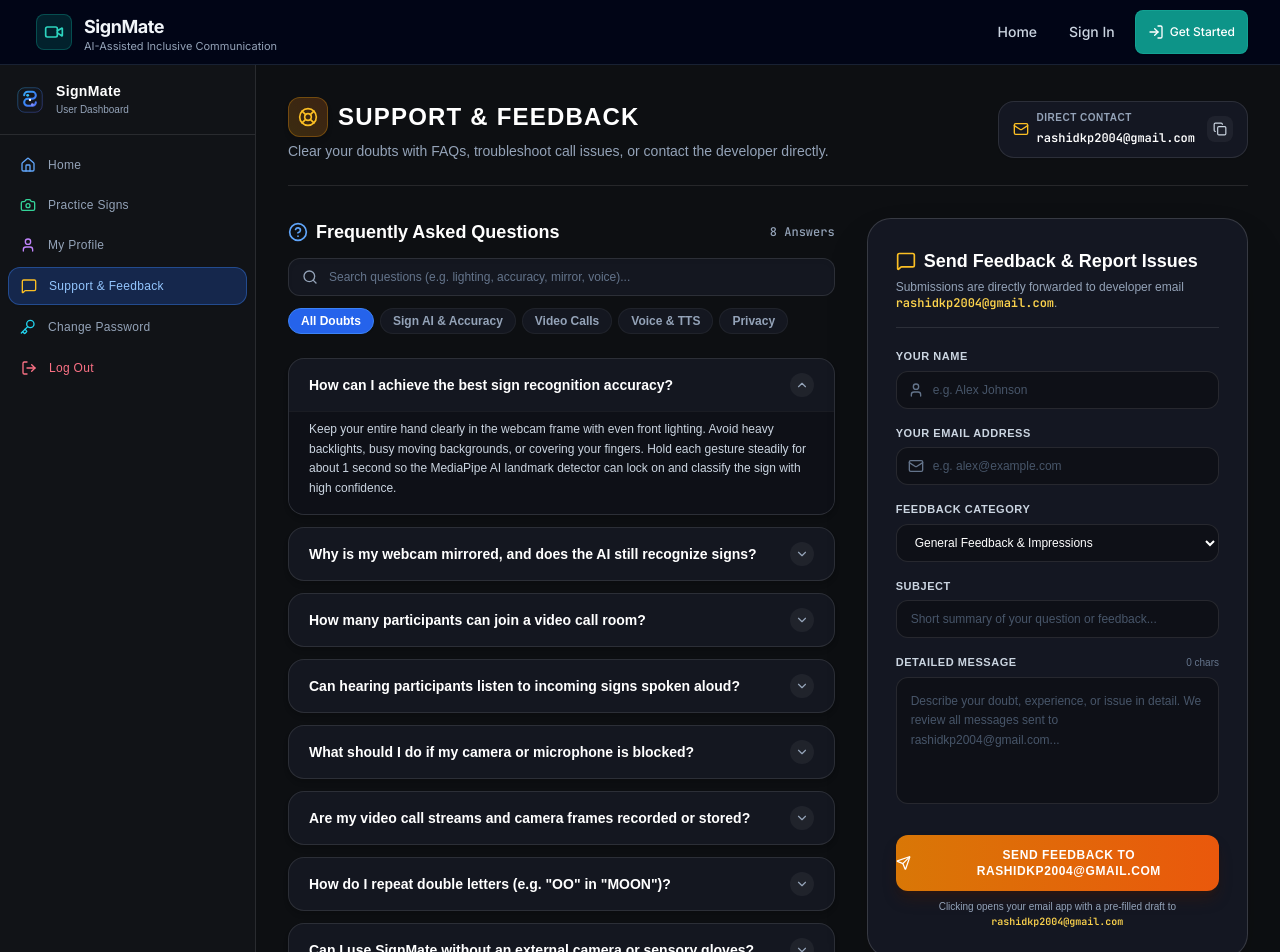
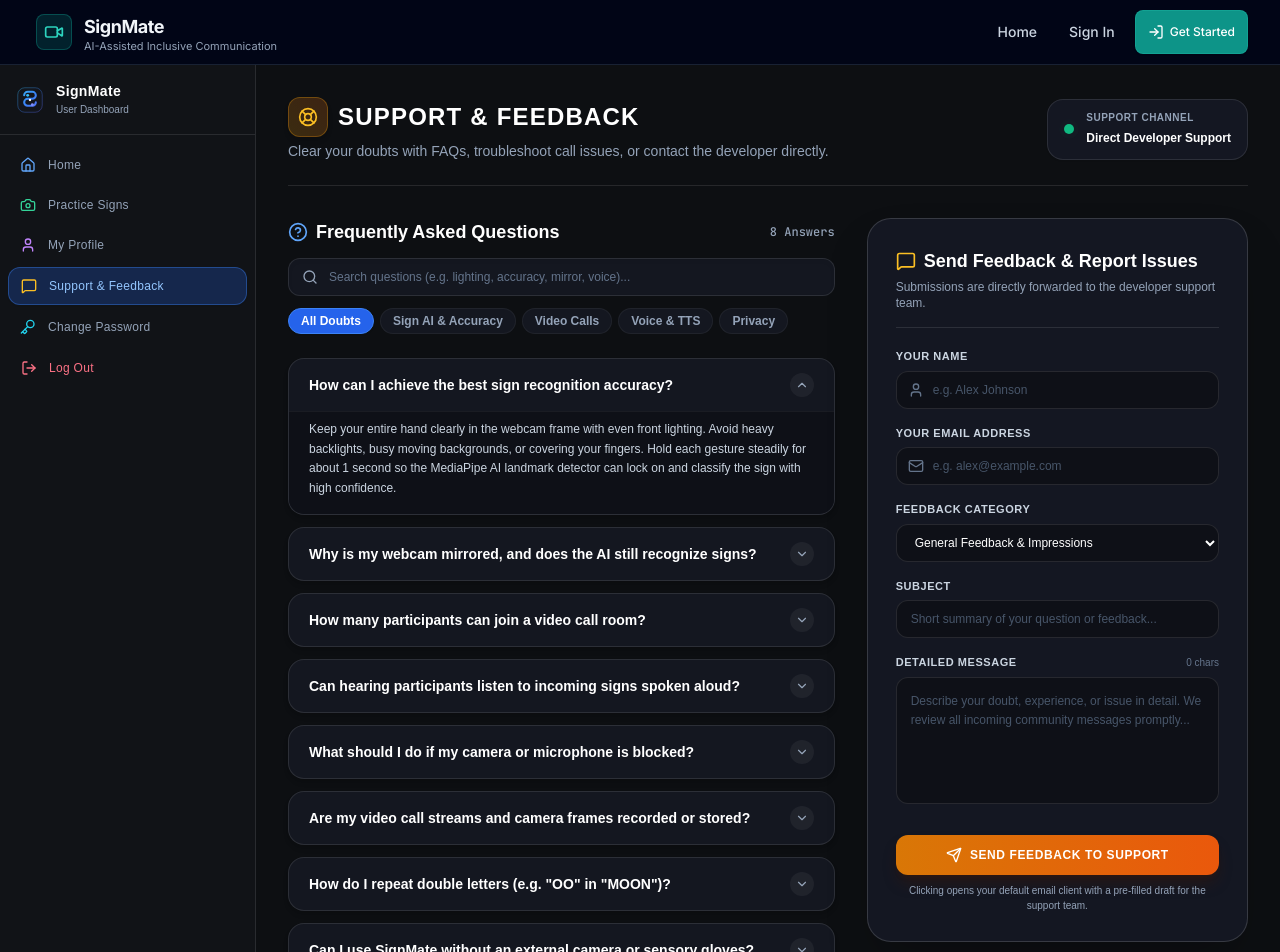
Before and after one commit to rashhiye/signmate-ai-for-inclusive-communication, a React (Vite) app: page /user/support in a window 1280 px wide. Shown: the top 952 px of the page. Built offline with nearby package versions, Linux system fonts and the light colour scheme; no server answers.

Commit message:
Hide public email display while preserving direct support mailto functionality

```diff
--- a/src/pages/user/UserSupportPage.tsx
+++ b/src/pages/user/UserSupportPage.tsx
@@ -8,8 +8,6 @@
   Send,
   Mail,
   User,
-  CheckCircle,
-  Copy,
   ChevronDown,
   Search,
   Sparkles,
@@ -100,7 +98,6 @@
     message: '',
   });
   const [isSubmitting, setIsSubmitting] = useState(false);
-  const [isCopied, setIsCopied] = useState(false);
 
   const SUPPORT_EMAIL = 'rashidkp2004@gmail.com';
 
@@ -116,17 +113,6 @@
 
   const toggleFaq = (id: string) => {
     setExpandedFaqId((prev) => (prev === id ? null : id));
-  };
-
-  const handleCopyEmail = () => {
-    navigator.clipboard.writeText(SUPPORT_EMAIL);
-    setIsCopied(true);
-    showToast({
-      type: 'success',
-      title: 'Email Copied',
-      message: `${SUPPORT_EMAIL} copied to clipboard!`,
-    });
-    setTimeout(() => setIsCopied(false), 2500);
   };
 
   const handleSubmitFeedback = (e: React.FormEvent) => {
@@ -159,14 +145,14 @@
 `
     );
 
-    // Open user's default email client addressed to rashidkp2004@gmail.com
+    // Open user's default email client addressed to support
     const mailtoUrl = `mailto:${SUPPORT_EMAIL}?subject=${emailSubject}&body=${emailBody}`;
     window.location.href = mailtoUrl;
 
     showToast({
       type: 'success',
-      title: 'Email Draft Created',
-      message: `Your default email client was opened to ${SUPPORT_EMAIL}. Thank you for your feedback!`,
+      title: 'Email Draft Ready',
+      message: 'Your default email client was opened with your feedback draft ready to send. Thank you!',
     });
 
     // Reset message
@@ -197,23 +183,18 @@
             </p>
           </div>
 
-          {/* Quick Direct Email Pill */}
-          <div className="flex items-center gap-2 bg-[#141722] border border-white/10 px-3.5 py-2 rounded-2xl shadow-sm self-start sm:self-auto">
-            <Mail className="w-4 h-4 text-amber-400 shrink-0" />
+          {/* Direct Support Status Badge */}
+          <div className="flex items-center gap-3 bg-[#141722] border border-white/10 px-4 py-2.5 rounded-2xl shadow-sm self-start sm:self-auto">
+            <div className="relative flex h-2.5 w-2.5">
+              <span className="animate-ping absolute inline-flex h-full w-full rounded-full bg-emerald-400 opacity-75"></span>
+              <span className="relative inline-flex rounded-full h-2.5 w-2.5 bg-emerald-500"></span>
+            </div>
             <div className="text-left">
               <span className="text-[10px] uppercase font-bold text-surface-400 block tracking-wider">
-                Direct Contact
+                Support Channel
               </span>
-              <span className="text-xs font-mono font-bold text-white">{SUPPORT_EMAIL}</span>
+              <span className="text-xs font-semibold text-white">Direct Developer Support</span>
             </div>
-            <button
-              type="button"
-              onClick={handleCopyEmail}
-              className="p-1.5 rounded-lg bg-white/5 hover:bg-white/10 text-surface-300 hover:text-white transition-colors cursor-pointer ml-1"
-              title="Copy developer email"
-            >
-              {isCopied ? <CheckCircle className="w-3.5 h-3.5 text-emerald-400" /> : <Copy className="w-3.5 h-3.5" />}
-            </button>
           </div>
         </div>
 
@@ -352,8 +333,7 @@
                   <h2 className="text-base sm:text-lg font-bold text-white">Send Feedback & Report Issues</h2>
                 </div>
                 <p className="text-xs text-surface-400">
-                  Submissions are directly forwarded to developer email{' '}
-                  <span className="text-amber-300 font-mono font-semibold">{SUPPORT_EMAIL}</span>.
+                  Submissions are directly forwarded to the developer support team.
                 </p>
               </div>
 
@@ -441,7 +421,7 @@
                     required
                     value={formData.message}
                     onChange={(e) => setFormData({ ...formData, message: e.target.value })}
-                    placeholder="Describe your doubt, experience, or issue in detail. We review all messages sent to rashidkp2004@gmail.com..."
+                    placeholder="Describe your doubt, experience, or issue in detail. We review all incoming community messages promptly..."
                     className="w-full p-3.5 rounded-xl bg-[#0e1017] border border-white/10 text-xs text-white placeholder:text-surface-600 outline-none focus:border-amber-500 transition-colors resize-none leading-relaxed"
                   />
                 </div>
@@ -454,11 +434,10 @@
                     className="w-full py-3 rounded-xl bg-gradient-to-r from-amber-600 to-orange-600 hover:from-amber-500 hover:to-orange-500 text-white font-bold text-xs uppercase tracking-wider flex items-center justify-center gap-2 transition-all shadow-lg shadow-amber-950/40 cursor-pointer disabled:opacity-50"
                   >
                     <Send className="w-4 h-4" />
-                    <span>Send Feedback to {SUPPORT_EMAIL}</span>
+                    <span>Send Feedback to Support</span>
                   </button>
                   <p className="text-[10px] text-surface-400 text-center mt-2">
-                    Clicking opens your email app with a pre-filled draft to{' '}
-                    <span className="font-mono text-amber-300 font-semibold">{SUPPORT_EMAIL}</span>
+                    Clicking opens your default email client with a pre-filled draft for the support team.
                   </p>
                 </div>
               </form>
```
